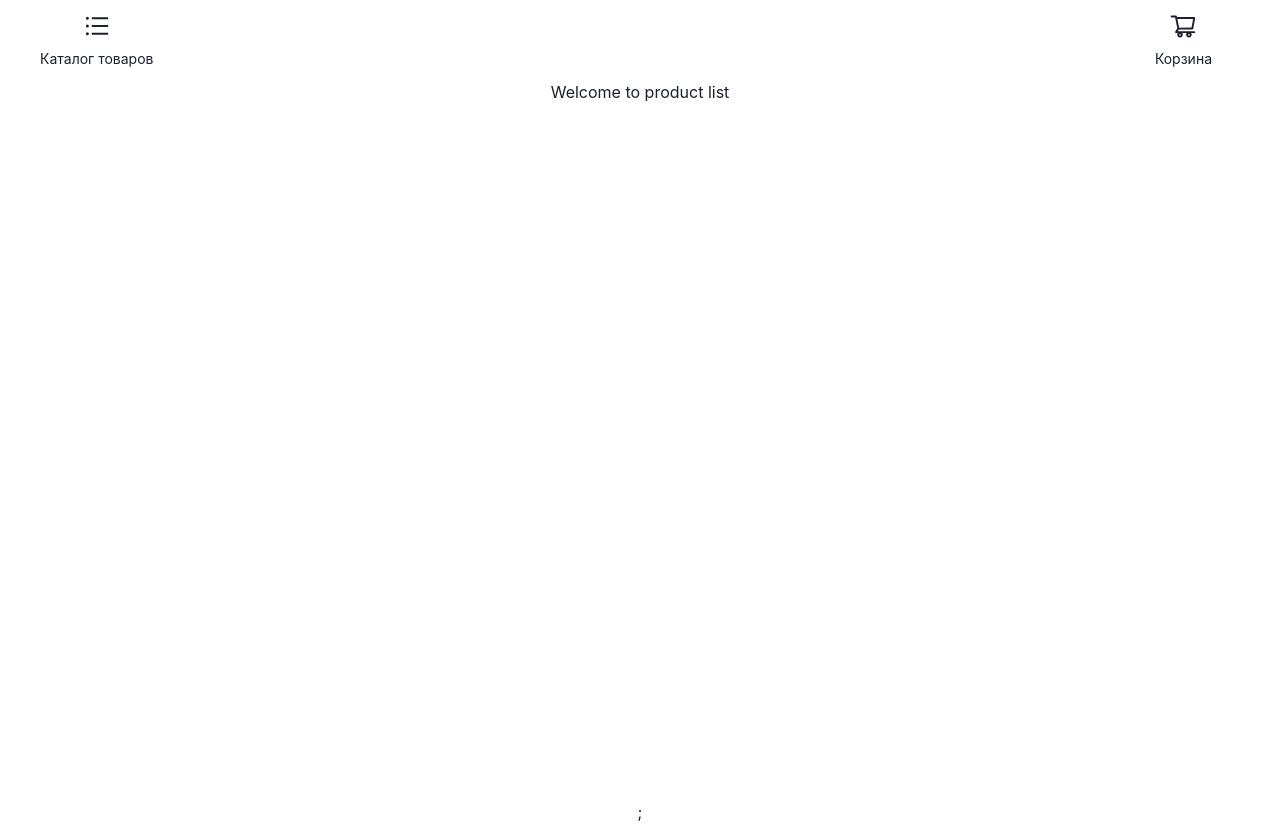
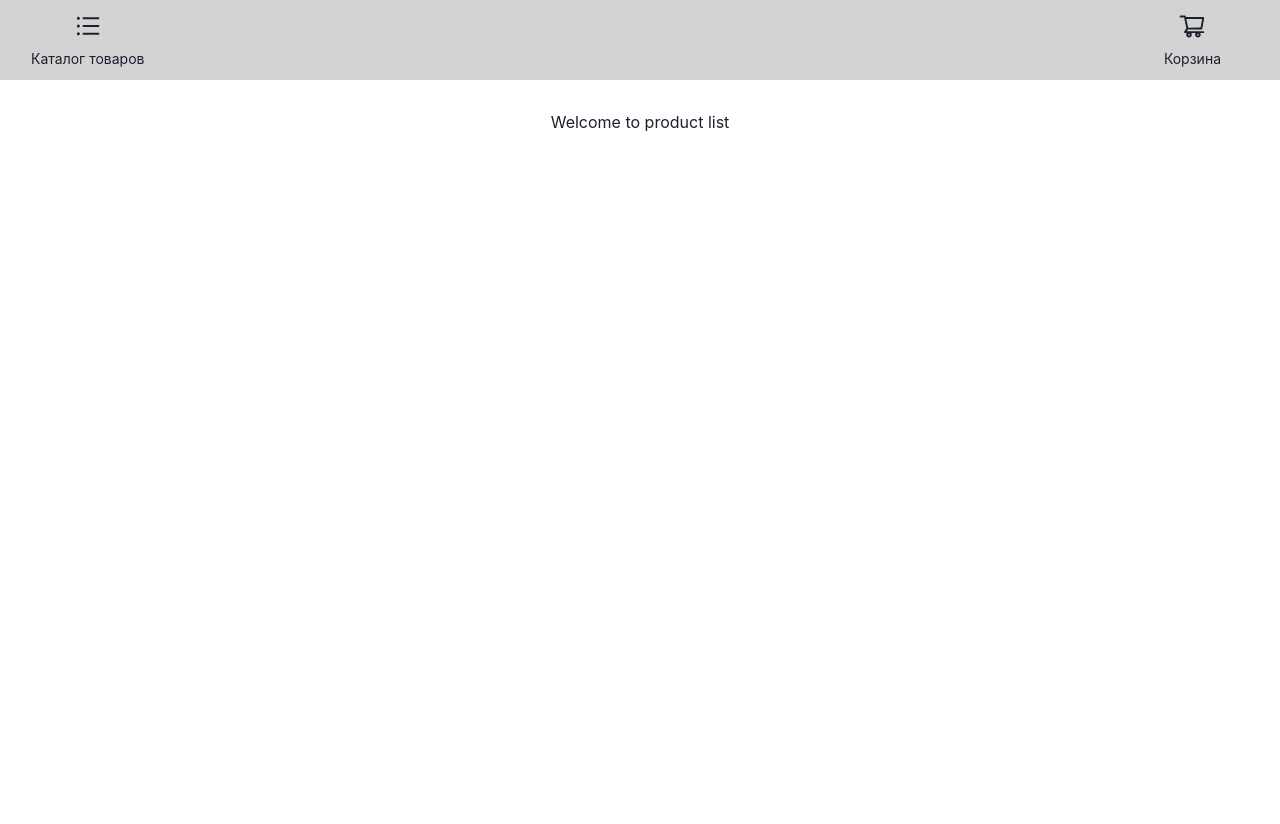
Before and after one commit to sergeykiskinfl/product-catalog, a React (Vite) app: page / in a window 1280 px wide. After the commit the page ends 800 px from the top, so only its background shows below. Built offline with nearby package versions, Linux system fonts and the light colour scheme.

Commit message:
Navbar styles were fixed

```diff
--- a/src/app/ui/App.css
+++ b/src/app/ui/App.css
@@ -13,4 +13,6 @@
   position: relative;
   margin-top: var(--navbar-shift);
   min-height: calc(100vh - var(--navbar-shift));
+  padding: 10px;
+  padding-top: 30px;
 }
--- a/src/app/ui/Layout.tsx
+++ b/src/app/ui/Layout.tsx
@@ -9,7 +9,6 @@
       <Box as="main" className={"page-container"}>
         <Outlet />
       </Box>
-      ;
     </>
   );
 }
--- a/src/widgets/navbar/ui/Navbar.tsx
+++ b/src/widgets/navbar/ui/Navbar.tsx
@@ -15,10 +15,11 @@
 import { AiOutlineUnorderedList } from "react-icons/ai";
 import { AiOutlineShoppingCart } from "react-icons/ai";
 
+import styles from "./styles.module.css";
+
 export function Navbar(): JSX.Element {
   return (
-
-      <Flex as='nav' p={3} h="5rem" pos="fixed" top={0} left={0} opacity={1} zIndex={100} alignItems='center' w="100%">
+    <Flex as="nav" alignItems="center" className={styles["container"]}>
       <Link as={ReachLink} to="/" ml={7}>
         <VStack>
           <Icon as={AiOutlineUnorderedList} w={7} h={7} />
@@ -37,6 +38,5 @@
         </VStack>
       </Link>
     </Flex>
-
   );
 }
--- /dev/null
+++ b/src/widgets/navbar/ui/styles.module.css
@@ -0,0 +1,11 @@
+.container {
+    position: fixed;
+    width: 100%;
+    height: 5rem;
+    padding: 3px;
+    top: 0;
+    left: 0;
+    opacity: 1;
+    z-index: 100;
+    background-color: lightgrey;
+}
```
Also changed, not shown: src/main.tsx (+7 -7 lines). Lines whose indentation alone changed are shown as unchanged.
